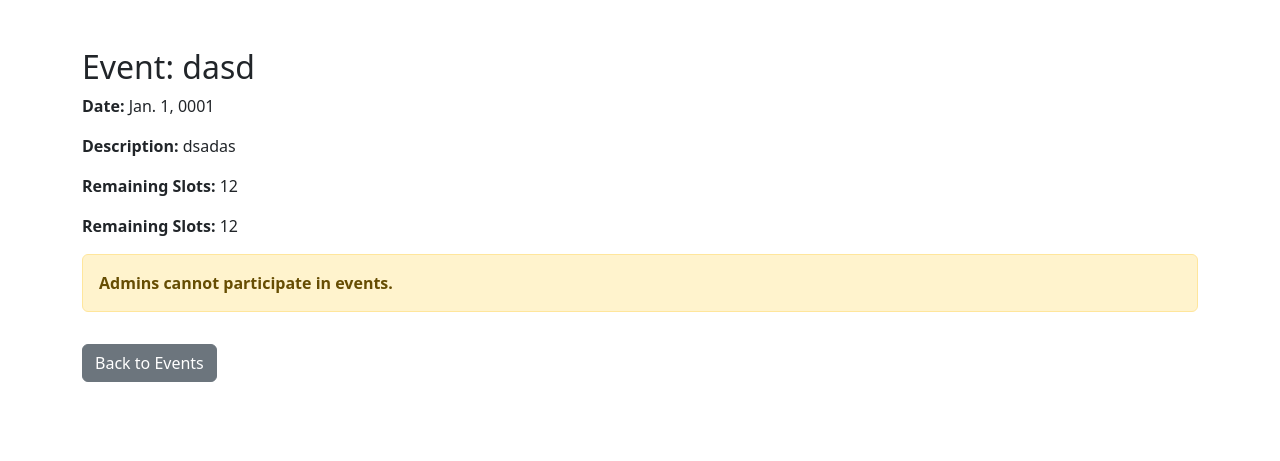
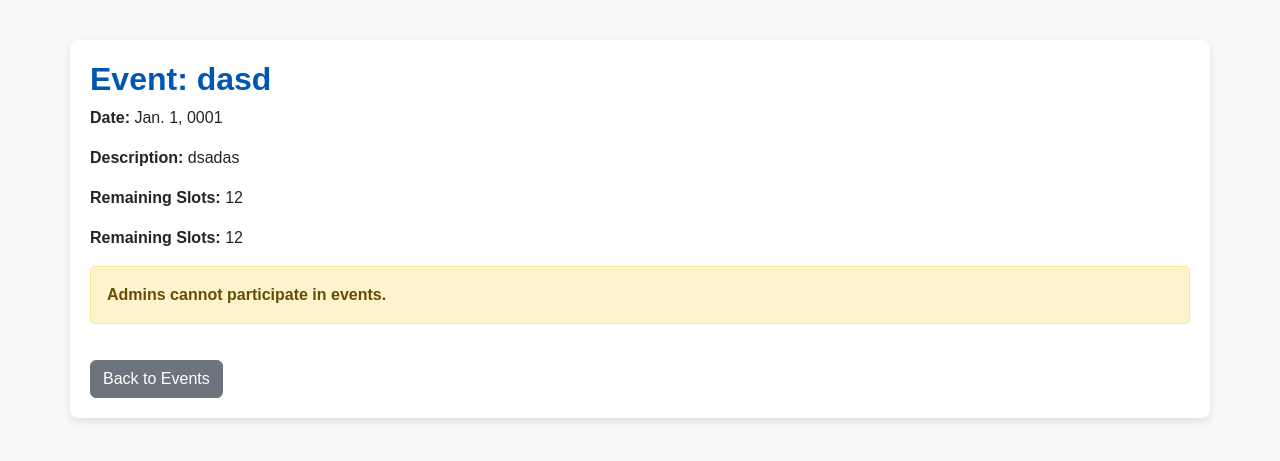
Before and after one commit to WalooOoOooOo/DatabaseProject, a Django app: page /events/7/ in a window 1280 px wide. Shown: the top 461 px of the page. Run offline with Django 5.2, Linux system fonts and the light colour scheme; a user stored in the database is signed in; data comes from the database, SQL or seed files in the repository; both versions use the stored data as it was after the commit; data that the repository does not hold is empty.

Commit message:
updaress

```diff
--- a/Templates/event_detail.html
+++ b/Templates/event_detail.html
@@ -5,6 +5,73 @@
     <meta name="viewport" content="width=device-width, initial-scale=1.0">
     <title>Event Details</title>
     <link href="https://cdn.jsdelivr.net/npm/bootstrap@5.3.0/dist/css/bootstrap.min.css" rel="stylesheet">
+    <style>
+        /* Global Styles */
+        body {
+            background-color: #f8f9fa; /* Light gray for a clean look */
+            font-family: 'Arial', sans-serif; /* Modern, professional font */
+            color: #212529; /* Dark gray for text */
+        }
+
+        h2 {
+            color: #0056b3; /* Deep blue for headings */
+            font-weight: bold;
+        }
+
+        p {
+            font-size: 1rem;
+        }
+
+        .btn-success {
+            background-color: #198754; /* Bootstrap green for success */
+            border-color: #198754;
+        }
+
+        .btn-success:hover {
+            background-color: #145a32; /* Slightly darker green for hover */
+            border-color: #145a32;
+        }
+
+        .btn-secondary {
+            background-color: #6c757d; /* Neutral gray for secondary button */
+            border-color: #6c757d;
+        }
+
+        .btn-secondary:hover {
+            background-color: #495057; /* Darker gray for hover */
+            border-color: #495057;
+        }
+
+        .alert {
+            border-radius: 5px; /* Rounded corners for alerts */
+        }
+
+        img {
+            border: 2px solid #dee2e6; /* Light border around images */
+            border-radius: 8px;
+            margin-bottom: 15px;
+        }
+
+        video {
+            border: 2px solid #dee2e6; /* Consistent border style with images */
+            border-radius: 8px;
+        }
+
+        .container {
+            background: #ffffff; /* White background for content area */
+            border-radius: 8px;
+            padding: 20px;
+            box-shadow: 0 4px 10px rgba(0, 0, 0, 0.1); /* Subtle shadow for elevation */
+        }
+
+        .mt-3 {
+            margin-top: 20px !important;
+        }
+
+        .mt-5 {
+            margin-top: 40px !important;
+        }
+    </style>
 </head>
 <body>
     <div class="container mt-5">
@@ -22,19 +89,17 @@
                 Your browser does not support the video tag.
             </video>
         {% endif %}
+
         {% if event.is_participating_event %}
             <p><strong>Remaining Slots:</strong> {{ remaining_slots }}</p>
         {% endif %}
+
         {% if error %}
             <div class="alert alert-danger">{{ error }}</div>
         {% endif %}
 
         {% if event.is_participating_event %}
             <p><strong>Remaining Slots:</strong> {{ remaining_slots }}</p>
-
-    {% if error %}
-        <div class="alert alert-danger">{{ error }}</div>
-    {% endif %}
 
             {% if user in event.banned_participants.all %}
                 <div class="alert alert-danger">
@@ -54,17 +119,13 @@
                     <strong>You have already registered for this event.</strong>
                 </div>
             {% endif %}
-
         {% endif %}
 
         {% if user_message %}
             <div class="alert alert-warning">{{ user_message }}</div>
         {% endif %}
 
-
-
         <a href="{% url 'upcoming_events' event.society.id %}" class="btn btn-secondary mt-3">Back to Events</a>
     </div>
-
 </body>
 </html>
```
Also changed, not shown: db.sqlite3. Lines whose indentation alone changed are shown as unchanged.
